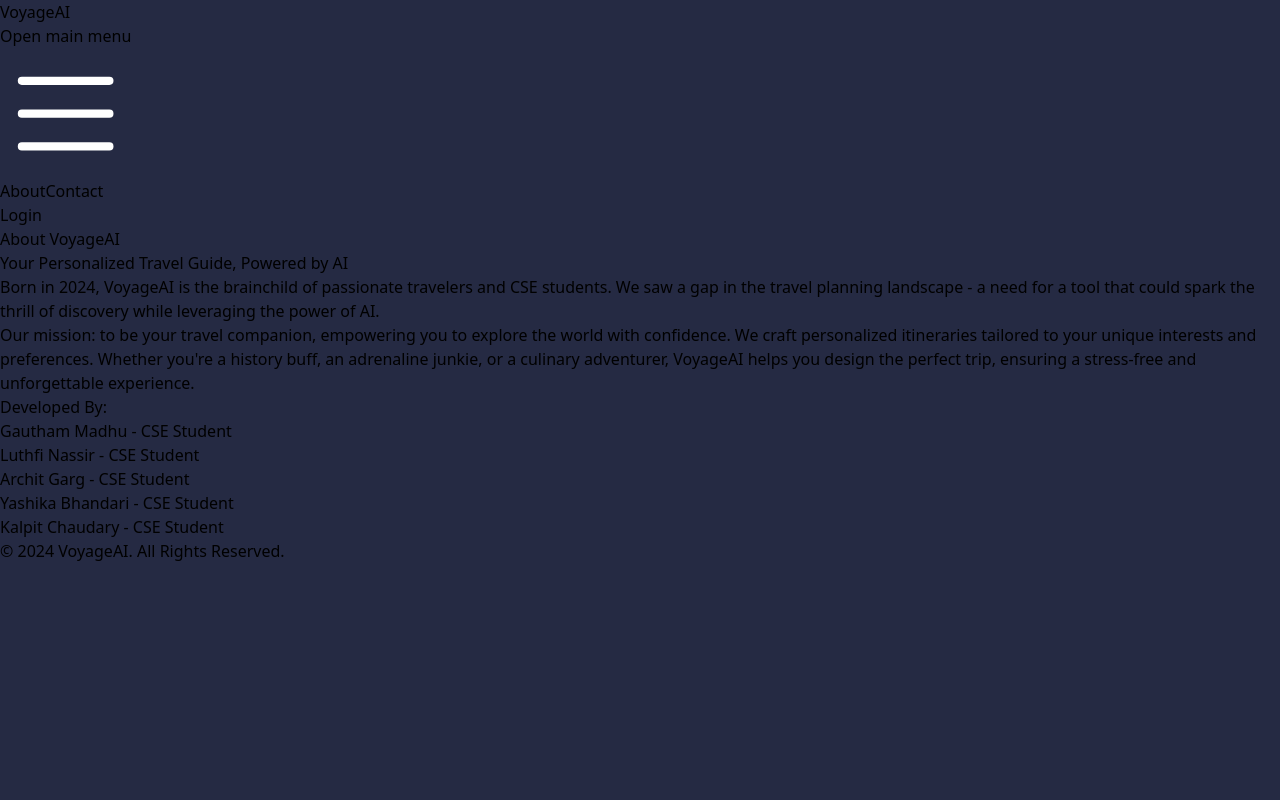
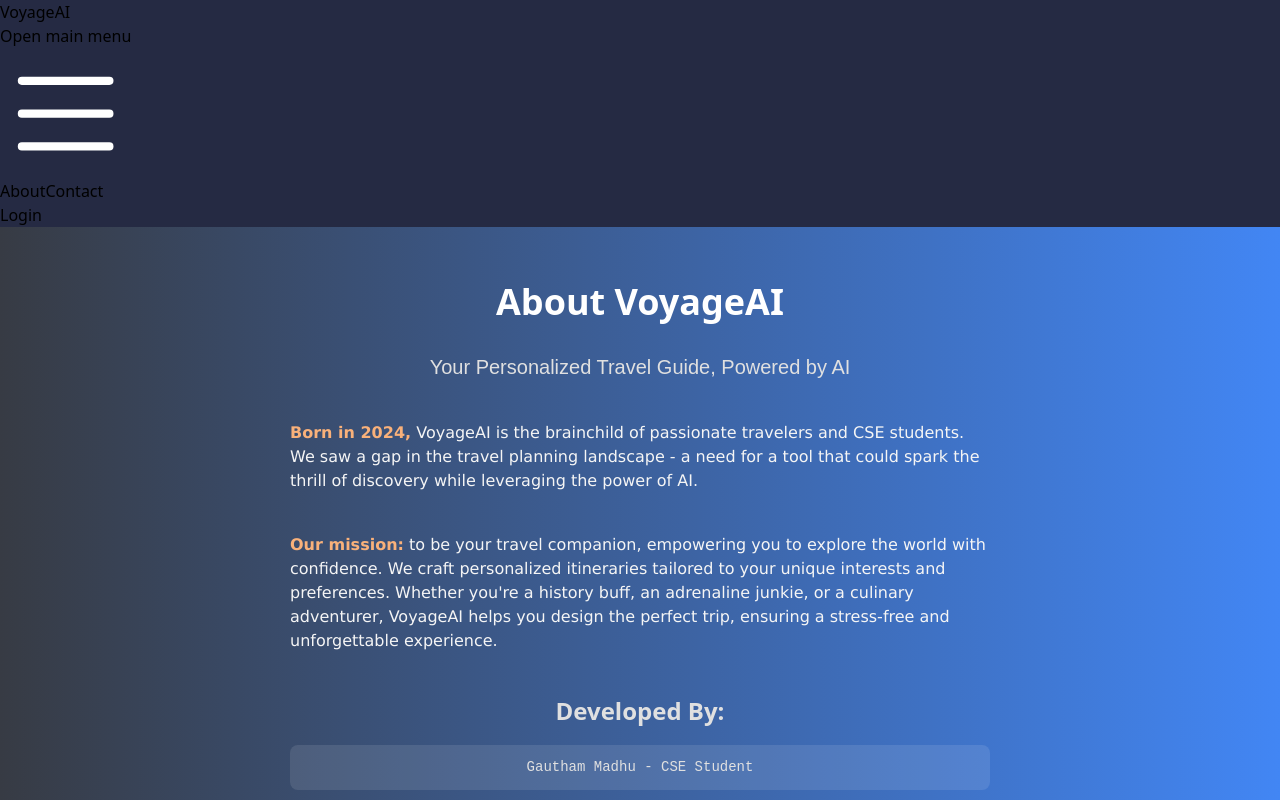
Before and after one commit to friedavocadoes/VoyagAI, a React (Vite) app: page /about in a window 1280 px wide. Shown: the top 800 px of the page. Built offline with nearby package versions, Linux system fonts and the light colour scheme.

Commit message:
Update AboutUs.jsx

```diff
--- a/src/pages/AboutUs.jsx
+++ b/src/pages/AboutUs.jsx
@@ -1,44 +1,145 @@
 import React from 'react';
 
 const AboutUs = () => {
+  const containerStyles = {
+    background: 'linear-gradient(to right, #373B44, #4286f4)',
+    minHeight: '100vh',
+    padding: '3rem 1rem',
+    display: 'flex',
+    alignItems: 'center',
+    justifyContent: 'center',
+    backdropFilter: 'blur(10px)',
+    animation: 'fadeIn 2s ease-in',
+  };
+
+  const contentStyles = {
+    textAlign: 'center',
+    maxWidth: '700px',
+  };
+
+  const titleStyles = {
+    fontSize: '2.25rem',
+    fontWeight: 'bold',
+    color: '#ffffff',
+  };
+
+  const subtitleStyles = {
+    marginTop: '1.5rem',
+    fontSize: '1.25rem', // Slightly smaller font size
+    lineHeight: '1.75rem',
+    color: '#e0e0e0',
+    fontWeight: '300',
+    fontFamily: 'Arial, sans-serif', // Changed font style
+    animation: 'slideIn 2s ease-in',
+  };
+
+  const textStyles = {
+    marginTop: '2.5rem',
+    textAlign: 'left',
+    fontFamily: 'Verdana, sans-serif', // Changed font style
+    fontSize: '1rem', // Slightly smaller font size
+    color: '#f5f5f5',
+    animation: 'fadeInUp 2s ease-in-out',
+  };
+
+  const highlightStyles = {
+    color: '#f9b17a',
+    fontWeight: 'bold',
+  };
+
+  const missionStyles = {
+    color: '#f9b17a',
+    fontWeight: 'bold',
+  };
+
+  const developersSectionStyles = {
+    marginTop: '2.5rem',
+    textAlign: 'center',
+    color: '#e0e0e0',
+  };
+
+  const developersListStyles = {
+    listStyleType: 'none',
+    marginTop: '1rem',
+    display: 'grid',
+    gridTemplateColumns: '1fr',
+    gap: '1rem',
+    animation: 'fadeInUp 2s ease-in-out',
+  };
+
+  const developerItemStyles = {
+    background: 'rgba(255, 255, 255, 0.1)',
+    padding: '0.75rem',
+    borderRadius: '0.5rem',
+    transition: 'background 0.3s ease-in-out',
+    cursor: 'pointer',
+    fontSize: '0.875rem',
+    fontFamily: 'Courier New, monospace', // Changed font style
+    animation: 'fadeInUp 2s ease-in-out',
+  };
+
+  const redTextStyles = {
+    color: '#ef4444',
+  };
+
   return (
-    <div className="relative px-6 pt-14 flex items-center justify-center min-h-screen mt-20">
-      <div className="text-center max-w-[700px]"> {/* Limit text container width */}
-        <h1 className="text-4xl font-bold tracking-tight text-[#767fb4] sm:text-6xl">
-          About VoyageAI
-        </h1>
-        <p className="mt-6 text-lg leading-8 text-slate-300 font-light">
-          Your Personalized Travel Guide, Powered by AI
-        </p>
-        <div className="mt-10 space-y-6 prose">
-          <p className="text-base leading-loose text-left font-mono text-stone-900">
-            <span className="text-[#f9b17a] font-bold">Born in 2024,</span> VoyageAI is the brainchild of passionate travelers and CSE students. We saw a gap in the travel planning landscape - a need for a tool that could spark the thrill of discovery while leveraging the power of AI.
+    <div style={containerStyles}>
+      <style>{`
+        @keyframes fadeIn {
+          from {
+            opacity: 0;
+          }
+          to {
+            opacity: 1;
+          }
+        }
+
+        @keyframes slideIn {
+          from {
+            transform: translateX(-100%);
+            opacity: 0;
+          }
+          to {
+            transform: translateX(0);
+            opacity: 1;
+          }
+        }
+
+        @keyframes fadeInUp {
+          from {
+            transform: translateY(20px);
+            opacity: 0;
+          }
+          to {
+            transform: translateY(0);
+            opacity: 1;
+          }
+        }
+
+        .developer-item:hover {
+          background: rgba(255, 255, 255, 0.2);
+        }
+      `}</style>
+      <div style={contentStyles}>
+        <h1 style={titleStyles}>About VoyageAI</h1>
+        <p style={subtitleStyles}>Your Personalized Travel Guide, Powered by AI</p>
+        <div style={textStyles}>
+          <p style={textStyles}>
+            <span style={highlightStyles}>Born in 2024,</span> VoyageAI is the brainchild of passionate travelers and CSE students. We saw a gap in the travel planning landscape - a need for a tool that could spark the thrill of discovery while leveraging the power of AI.
           </p>
-          <p className="text-base leading-loose text-left font-mono text-stone-900">
-            <span className="text-[#f9b17a] font-bold">Our mission:</span> to be your travel companion, empowering you to explore the world with confidence. We craft personalized itineraries tailored to your unique interests and preferences. Whether you're a history buff, an adrenaline junkie, or a culinary adventurer, VoyageAI helps you design the perfect trip, ensuring a stress-free and unforgettable experience.
+          <p style={textStyles}>
+            <span style={missionStyles}>Our mission:</span> to be your travel companion, empowering you to explore the world with confidence. We craft personalized itineraries tailored to your unique interests and preferences. Whether you're a history buff, an adrenaline junkie, or a culinary adventurer, VoyageAI helps you design the perfect trip, ensuring a stress-free and unforgettable experience.
           </p>
         </div>
-        <div className="mt-10 text-center text-stone-900">
-          <p className="text-2xl font-bold text-[#1a1a1a]">Developed By:</p>
-          <ul className="list-none space-y-2 mt-4">
-          <li>
-              <span className="font-medium">Gautham Madhu</span> - CSE Student
-            </li>
-            <li>
-              <span className="font-medium">Luthfi Nassir</span> - CSE Student
-            </li>
-            <li>
-              <span className="font-medium">Archit Garg</span> - CSE Student
-            </li>
-            <li>
-              <span className="font-medium">Yashika Bhandari</span> - CSE Student
-            </li>
-            <li>
-              <span className="font-medium">Kalpit Chaudary</span> - CSE Student
-            </li>
+        <div style={developersSectionStyles}>
+          <p style={{ fontSize: '1.5rem', fontWeight: 'bold' }}>Developed By:</p>
+          <ul style={developersListStyles}>
+            <li style={developerItemStyles} className="developer-item">Gautham Madhu - CSE Student</li>
+            <li style={developerItemStyles} className="developer-item">Luthfi Nassir - CSE Student</li>
+            <li style={developerItemStyles} className="developer-item">Archit Garg - CSE Student</li>
+            <li style={developerItemStyles} className="developer-item">Kalpit Chaudhary - CSE Student</li>
+            <li style={developerItemStyles} className="developer-item">Yashika Bhandari - CSE Student</li>
           </ul>
-        </div>
-        <div className="mt-10">
         </div>
       </div>
     </div>
```
